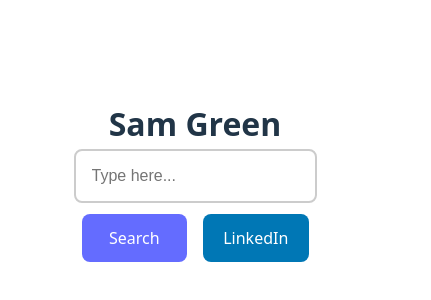
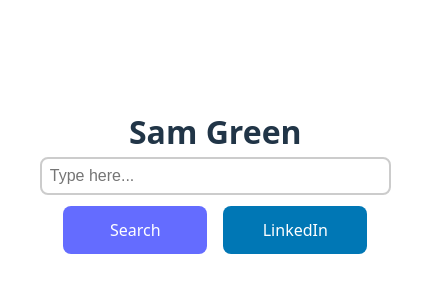
Before and after one commit to sampellebeano/SamsSpace, a React (Vite) app: page / in a window 390 px wide. Shown: the part 278-578 px from the top of the page, 431 px wide, since content can reach past the window. Built offline with nearby package versions, Linux system fonts and the light colour scheme.

Commit message:
style: update input box and search input styles for better responsiveness

```diff
--- a/package.json
+++ b/package.json
@@ -21,6 +21,7 @@
     "eslint": "^9.33.0",
     "eslint-plugin-react-hooks": "^5.2.0",
     "eslint-plugin-react-refresh": "^0.4.20",
+    "gh-pages": "^6.3.0",
     "globals": "^16.3.0",
     "vite": "^7.1.2"
   }
--- a/src/App.css
+++ b/src/App.css
@@ -63,19 +63,23 @@
   line-height: 1.1;
 }
 
+
 .input-box-container {
-  width: 100%;
+  width: 90vw;
   max-width: 400px;
+  min-width: 200px;
   margin-bottom: 2vw;
 }
 
+
 .search-input {
   width: 100%;
-  padding: 1em;
+  padding: clamp(0.5em, 2vw, 1em);
   font-size: clamp(1rem, 4vw, 2rem);
   border: 2px solid #ccc;
   border-radius: 8px;
   box-sizing: border-box;
+  transition: width 0.2s, font-size 0.2s, padding 0.2s;
 }
 
 .button-row {
```
Also changed, not shown: 1 other file (tests, documents, lock files or other folders).
